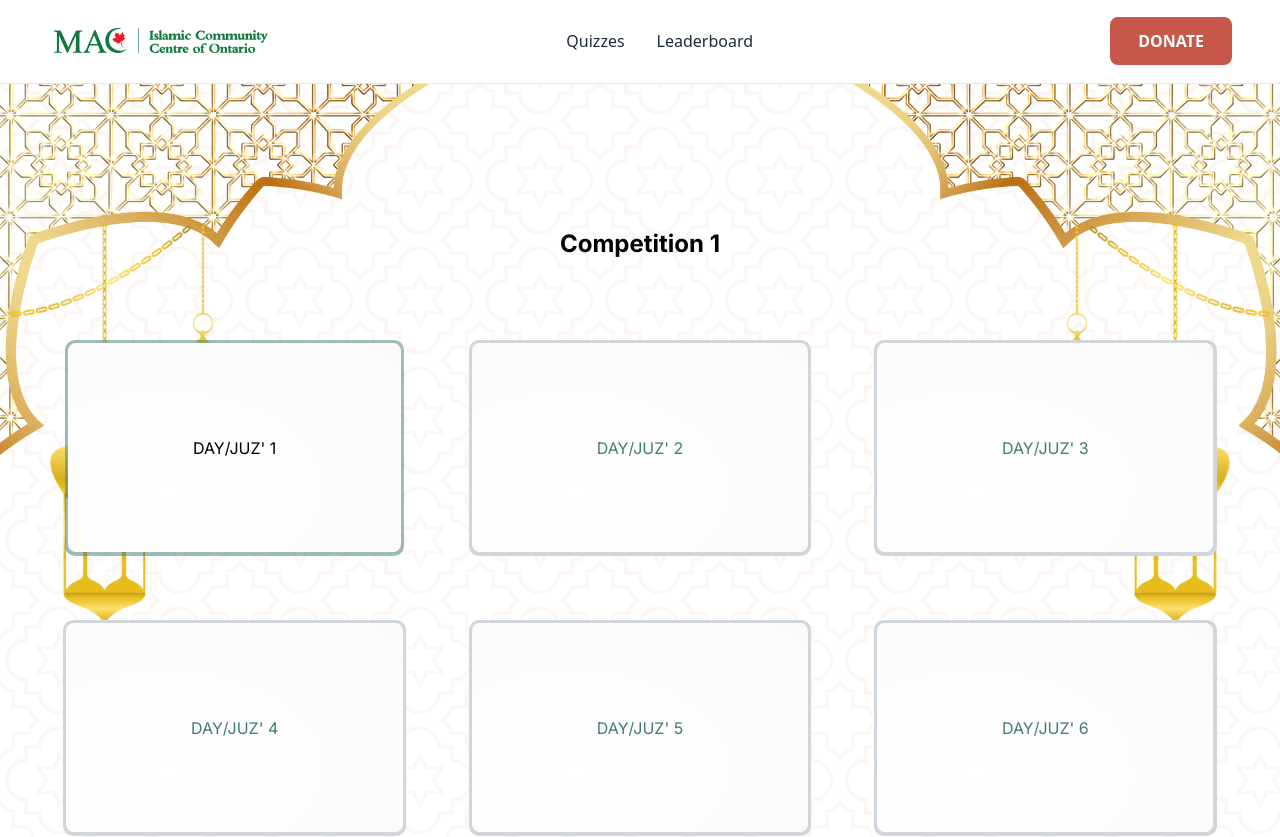
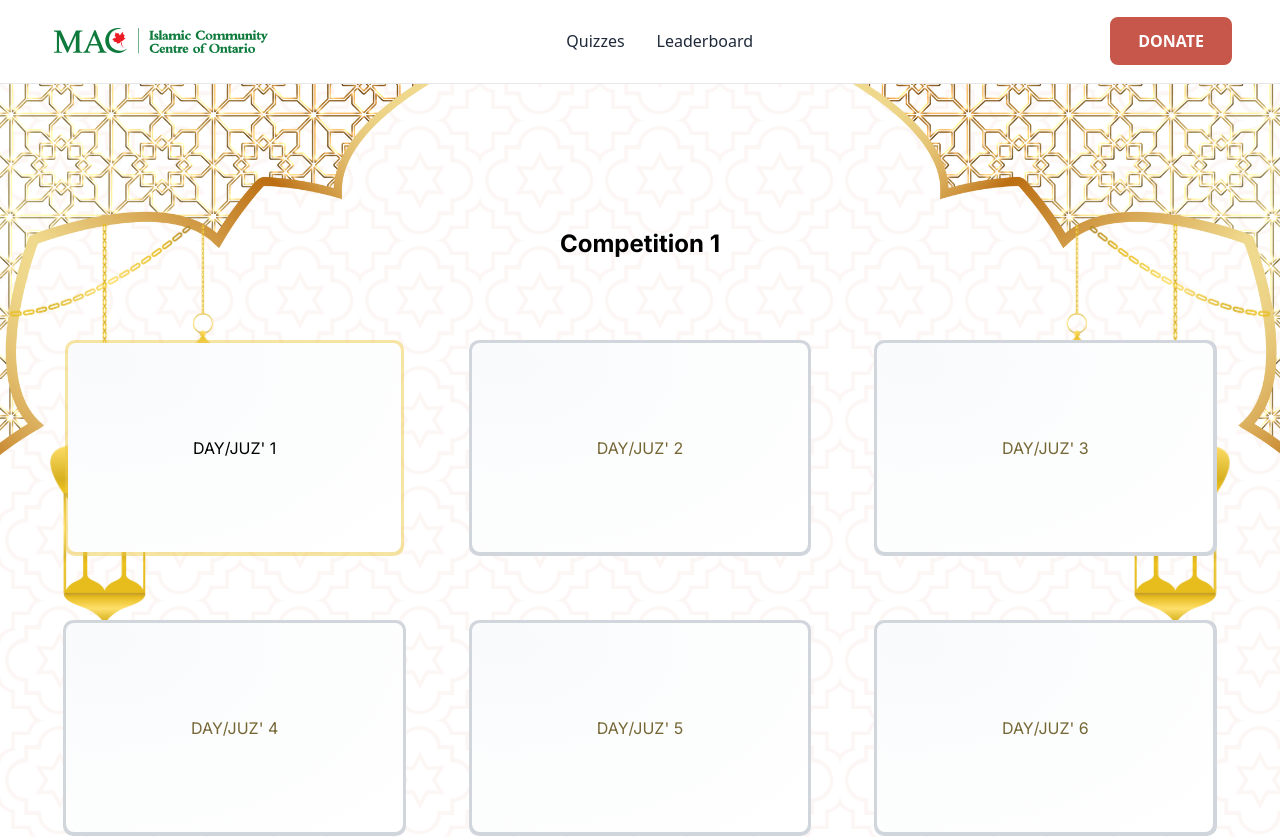
Before and after one commit to HBehery/iccoreflect, a Next.js app: page /quizzes in a window 1280 px wide. Shown: the top 837 px of the page. Built offline with nearby package versions, Linux system fonts and the light colour scheme.

Commit message:
no doc scroll and challenges colors

```diff
--- a/app/components/Challenge.tsx
+++ b/app/components/Challenge.tsx
@@ -56,17 +56,17 @@ const Challenge: React.FC<ChallengeProps> = ({
   return (
     <div className="flex flex-col items-center justify-center">
       <div
-        className={`flex justify-center items-center rounded-[10px] transition-colors text-[#3f7d76] hover:text-black ${
+        className={`flex justify-center items-center rounded-[10px] transition-colors text-[#756734] hover:text-black ${
           isLocked
             ? "bg-gray-300 hover:bg-gray-400"
-            : "text-black bg-[#3f7d76]/50 hover:bg-[#3f7d76]/80"
+            : "text-black bg-[#edca48]/50 hover:bg-[#edca48]/80"
         }`}
       >
         <div
           onClick={isLoading ? undefined : handleClick}
           className={`flex w-[98%] h-[97%] justify-center items-center px-32 py-24 rounded-[8px] ${
             isLoading ? "cursor-not-allowed" : "cursor-pointer"
-          } bg-radial-[at_30%_70%] from-white to-[#fafafa] to-99% hover:bg-radial-[at_10%_10%] hover:from-gray-50 hover:to-white `}
+          } bg-radial-[at_10%_10%] from-gray-50 to-white to-99% hover:from-white hover:to-[#f7f7f7] `}
         >
           <div className="flex flex-col w-full items-center justify-center">
             <p className={`truncate ${inter.className}`}>
--- a/app/layout.tsx
+++ b/app/layout.tsx
@@ -33,7 +33,7 @@ export default function RootLayout({
           <img src="/leftframe.png" alt="Left Frame" />
         </div>
         <div className="absolute top-[84px] right-0 z-[-1] overflow-hidden w-auto h-auto">
-          <img src="/rightframe.png" alt="Left Frame" />
+          <img src="/rightframe.png" alt="Right Frame" />
         </div>
         {children}
       </body>
--- a/app/leaderboard/page.tsx
+++ b/app/leaderboard/page.tsx
@@ -1,6 +1,6 @@
 export default function Leaderboard() {
   return (
-    <div className="flex flex-col items-center justify-center text-center mx-12 h-[90vh] font-[family-name:var(--font-geist-sans)] bg-no-repeat">
+    <div className="flex flex-col no-doc-scroll items-center justify-center text-center mx-12 h-[90vh] font-[family-name:var(--font-geist-sans)] bg-no-repeat">
       <h1 className="text-3xl font-bold">Leaderboard</h1>
       <p className="text-lg">
         Releasing on March 10th 2025 / Ramadan 11th 1446
--- a/app/page.tsx
+++ b/app/page.tsx
@@ -1,6 +1,6 @@
 export default function Home() {
   return (
-    <div className="flex flex-col items-center justify-center text-center mx-12 h-[90vh] font-[family-name:var(--font-geist-sans)] bg-no-repeat">
+    <div className="flex flex-col no-doc-scroll items-center justify-center text-center mx-12 h-[100vh] font-[family-name:var(--font-geist-sans)] bg-no-repeat">
       <h1 className="text-3xl font-bold">
         Welcome to ICCO&apos;s Annual Ramadan Competition.
       </h1>
```
